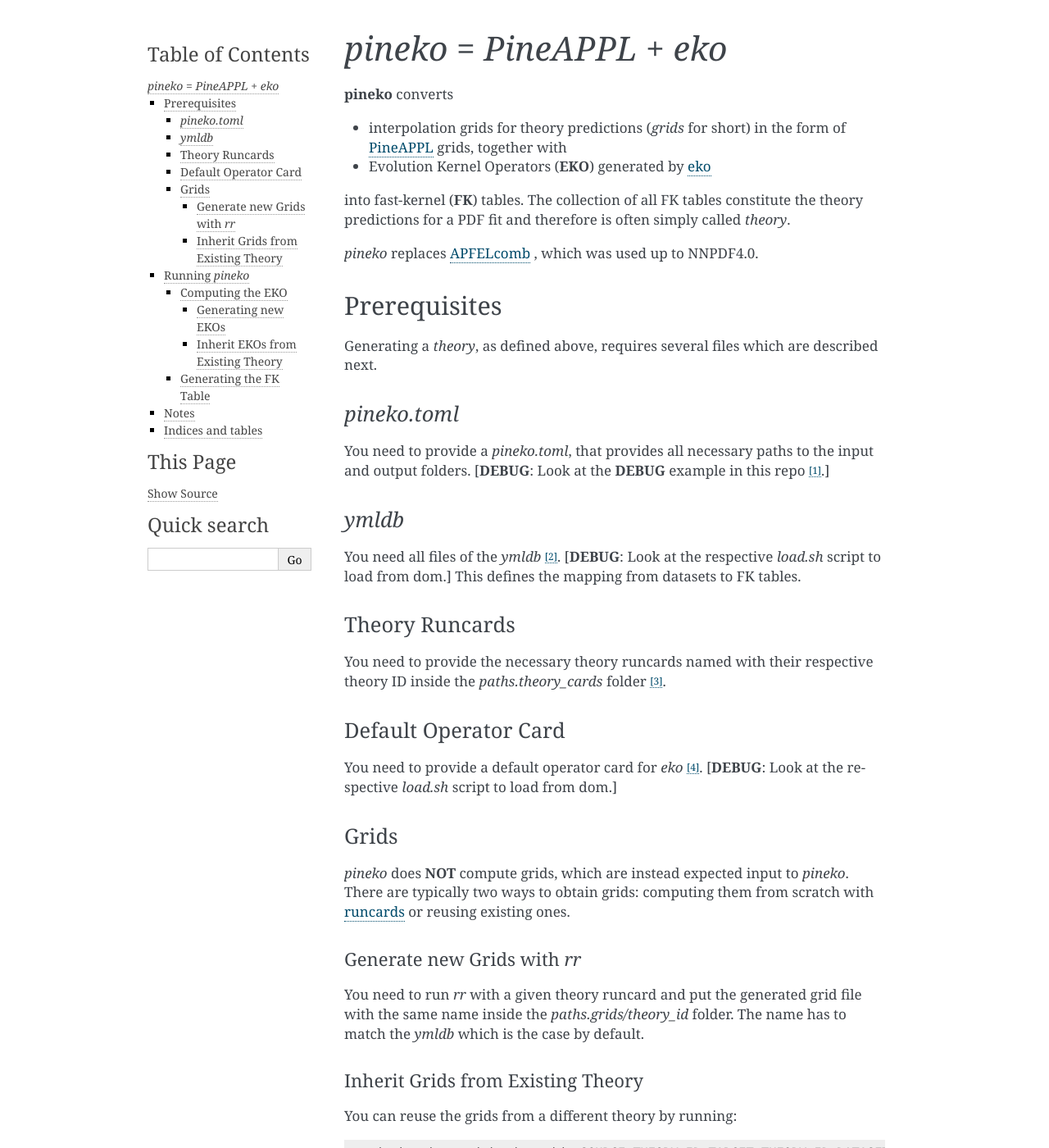
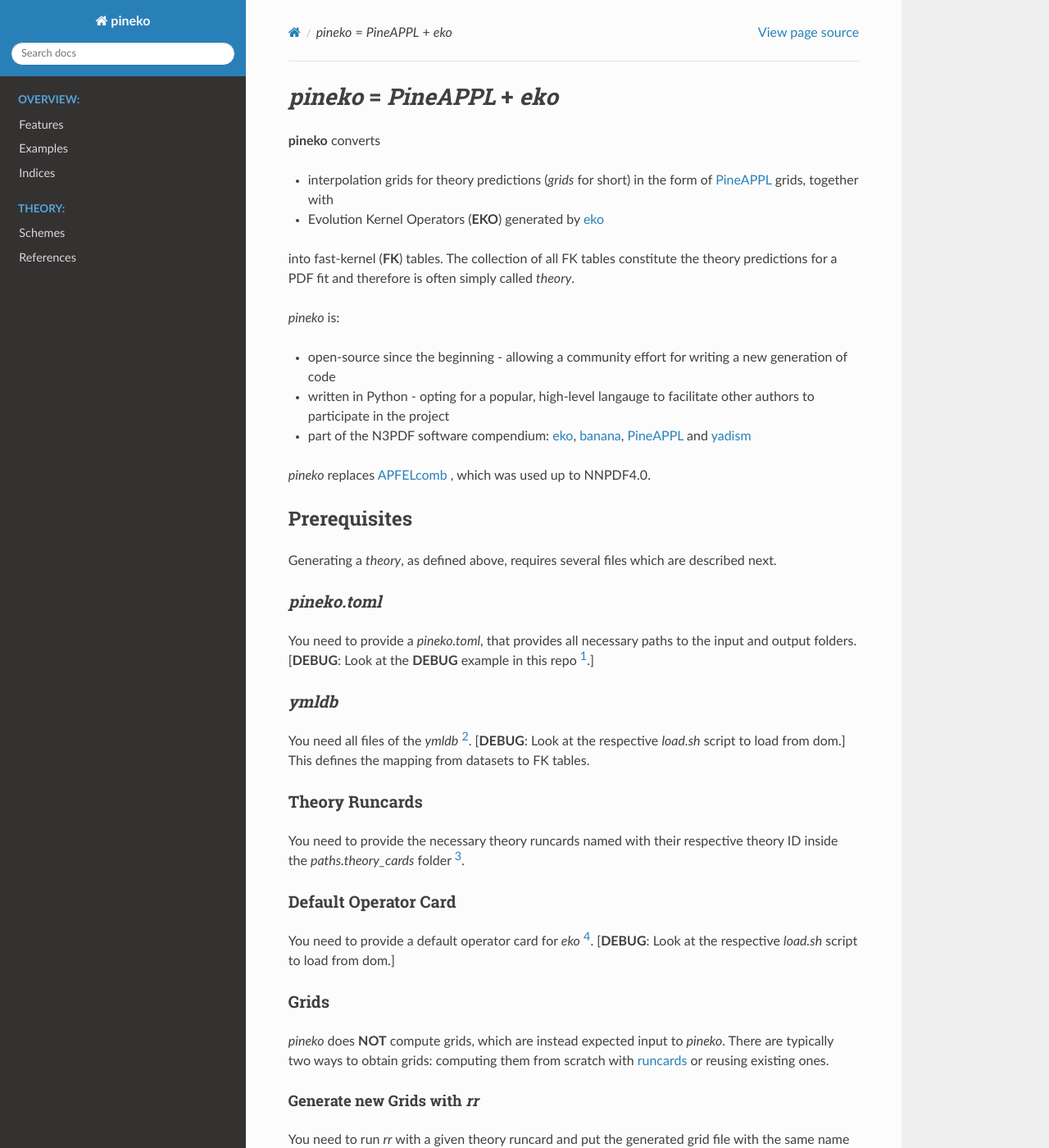
Before and after one commit to NNPDF/pineko, a Sphinx documentation site: the page built from docs/source/index.rst, in a window 1280 px wide and 1400 px high. Shown: the whole window at 82% size. Built offline with Sphinx 7.4.7 and the Read the Docs theme 2.0.0, drawn with Linux system fonts in a browser that asks for light colours; some of the changed text lies outside the part shown.

Commit message:
Changed theme of docs and gived structure

```diff
--- a/docs/source/conf.py
+++ b/docs/source/conf.py
@@ -28,7 +28,25 @@ author = "Andrea Barontini, Alessandro Candido, Felix Hekhorn"
 # Add any Sphinx extension module names here, as strings. They can be
 # extensions coming with Sphinx (named 'sphinx.ext.*') or your custom
 # ones.
-extensions = []
+extensions = [
+    "sphinx.ext.autodoc",
+    "sphinx.ext.doctest",
+    "sphinx.ext.intersphinx",
+    "sphinx.ext.todo",
+    "sphinx.ext.coverage",
+    "sphinx.ext.mathjax",
+    "sphinx.ext.ifconfig",
+    "sphinx.ext.viewcode",
+    "sphinx.ext.autosectionlabel",
+    "sphinxcontrib.bibtex",
+    "sphinx.ext.napoleon",
+    "sphinx.ext.graphviz",
+    "sphinx.ext.extlinks",
+]
+
+# The master toctree document.
+master_doc = "index"
+bibtex_bibfiles = ["refs.bib"]
 
 # Add any paths that contain templates here, relative to this directory.
 templates_path = ["_templates"]
@@ -38,15 +56,14 @@ templates_path = ["_templates"]
 # This pattern also affects html_static_path and html_extra_path.
 exclude_patterns = []
 
-
 # -- Options for HTML output -------------------------------------------------
 
 # The theme to use for HTML and HTML Help pages.  See the documentation for
 # a list of builtin themes.
 #
-html_theme = "alabaster"
+html_theme = "sphinx_rtd_theme"
 
 # Add any paths that contain custom static files (such as style sheets) here,
 # relative to this directory. They are copied after the builtin static files,
 # so a file named "default.css" will overwrite the builtin "default.css".
-html_static_path = ["_static"]
+html_static_path = []
--- a/docs/source/index.rst
+++ b/docs/source/index.rst
@@ -8,8 +8,22 @@
 *****************************
 
 .. toctree::
-   :maxdepth: 2
-   :caption: Contents:
+    :maxdepth: 1
+    :caption: Overview:
+    :hidden:
+
+    overview/features
+    overview/examples
+    overview/indices
+
+.. toctree::
+    :caption: Theory:
+    :maxdepth: 1
+    :hidden:
+
+    theory/Schemes
+
+    zzz-refs
 
 **pineko** converts
 
@@ -20,6 +34,15 @@
 
 into fast-kernel (**FK**) tables. The collection of all FK tables constitute the
 theory predictions for a PDF fit and therefore is often simply called *theory*.
+
+*pineko* is:
+
+* open-source since the beginning - allowing a community effort for writing a new generation of code
+
+* written in Python - opting for a popular, high-level langauge to facilitate other authors to participate in the project
+
+* part of the N3PDF software compendium: `eko <https://github.com/N3PDF/eko/>`_, `banana <https://github.com/N3PDF/banana/>`_,
+  `PineAPPL <https://github.com/N3PDF/pineappl/>`_ and `yadism <https://github.com/N3PDF/yadism/>`_
 
 `pineko` replaces `APFELcomb <https://github.com/NNPDF/apfelcomb/>`_ , which was
 used up to NNPDF4.0.
@@ -137,11 +160,3 @@ Notes
 .. [5] examples being SV, different evolution settings, etc.
 
 .. [6] examples being SV, different DIS settings, etc.
-
-##################
-Indices and tables
-##################
-
-* :ref:`genindex`
-* :ref:`modindex`
-* :ref:`search`
--- /dev/null
+++ b/docs/source/overview/examples.rst
@@ -0,0 +1,2 @@
+Examples
+========
--- /dev/null
+++ b/docs/source/overview/features.rst
@@ -0,0 +1,2 @@
+Features
+========
--- /dev/null
+++ b/docs/source/overview/indices.rst
@@ -0,0 +1,2 @@
+Indices
+=======
--- /dev/null
+++ b/docs/source/theory/Schemes.rst
@@ -0,0 +1,2 @@
+Schemes
+=======
```
Also changed, not shown: docs/source/zzz-refs.rst (added, +7 -0 lines), docs/source/refs.bib (added).
